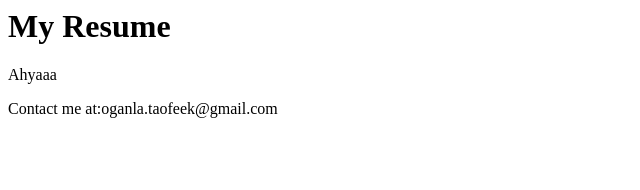
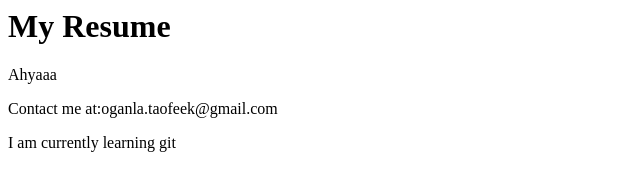
Before and after one commit to taoh-feek/my-resume, a plain HTML site: page index.html in a window 1280 px wide. Shown: the whole page, without its empty margins (0-640 px from the left). Drawn offline with Linux system fonts and the light colour scheme.

Commit message:
Added a paragraph

```diff
--- a/index.html
+++ b/index.html
@@ -1,3 +1,4 @@
 <h1>My Resume</h1>
 <p>Ahyaaa</p>
 <p>Contact me at:oganla.taofeek@gmail.com</p>
+<p>I am currently learning git</p>
```
